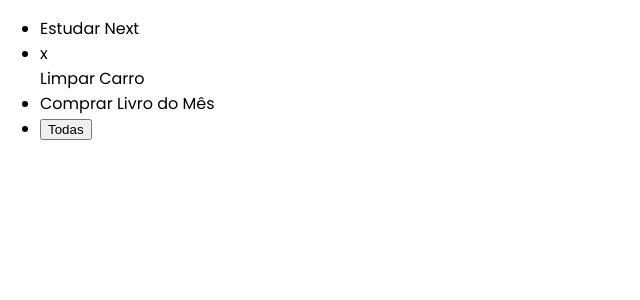
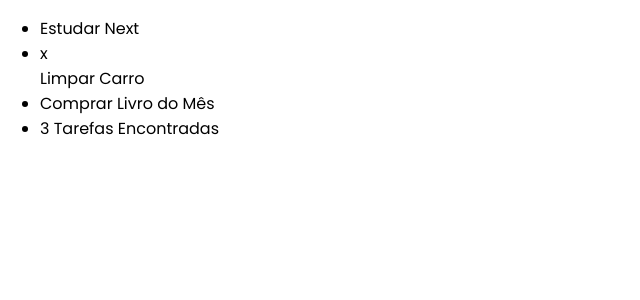
Before and after one commit to gustavomarim/lista-de-tarefas-next.js, a Next.js app: page / in a window 1280 px wide. Shown: the top 300 px of the page, without its empty margins (0-640 px from the left). Built offline with nearby package versions, Linux system fonts and the light colour scheme.

Commit message:
Componente Lista Rodapé #01

```diff
--- a/src/components/lista/Lista.tsx
+++ b/src/components/lista/Lista.tsx
@@ -1,6 +1,7 @@
 import ListaTarefas from "../../model/ListaTarefas";
 import ListaBotao from "./ListaBotao";
 import ListaItem from "./ListaItem";
+import ListaRodape from "./ListaRodape";
 
 interface ListaProps {
     tarefas: ListaTarefas;
@@ -37,13 +38,9 @@ export default function Lista(props: ListaProps) {
                 bg-white shadow-lg rounded-lg
             `}>
                 {renderizarTarefas()}
-                <li className="p-5">
-                    <ListaBotao selecionado={true}
-                        onClick={() => { "" }}>
-                            Todas
-                    </ListaBotao>
-
-                </li>
+                <ListaRodape
+                    tarefas={props.tarefas}
+                    mudou={props.mudou} />
             </ul>
         </div>
     );
--- a/src/components/lista/ListaRodape.tsx
+++ b/src/components/lista/ListaRodape.tsx
@@ -0,0 +1,49 @@
+import ListaTarefas from "../../model/ListaTarefas";
+
+interface ListaRodapeProps {
+    tarefas: ListaTarefas;
+    mudou: (tarefas: ListaTarefas) => void;
+}
+
+export default function ListaRodape(props: ListaRodapeProps) {
+
+    const { tarefas, mudou } = props;
+
+    function renderizarQtdeDeItens() {
+        return (
+            <>
+                <span className="text-gray-400 hidden lg:inline">
+                    {tarefas.quantidade}
+                    {tarefas.quantidade === 0
+                        ? " Nenhuma Tarefa Encontrada"
+                        : tarefas.quantidade === 1
+                            ? " Tarefa Encontrada"
+                            : " Tarefas Encontradas"}
+                </span>
+                <span>
+
+                </span>
+            </>
+        );
+    }
+
+    function renderizarBotoesFiltro() {
+        return (
+            <div></div>
+        );
+    }
+
+    function renderizarExcluirConcluidas() {
+        return (
+            <div></div>
+        );
+    }
+
+    return (
+        <li className="flex p-5">
+            {renderizarQtdeDeItens()}
+            {renderizarBotoesFiltro()}
+            {renderizarExcluirConcluidas()}
+        </li>
+    );
+}
```
